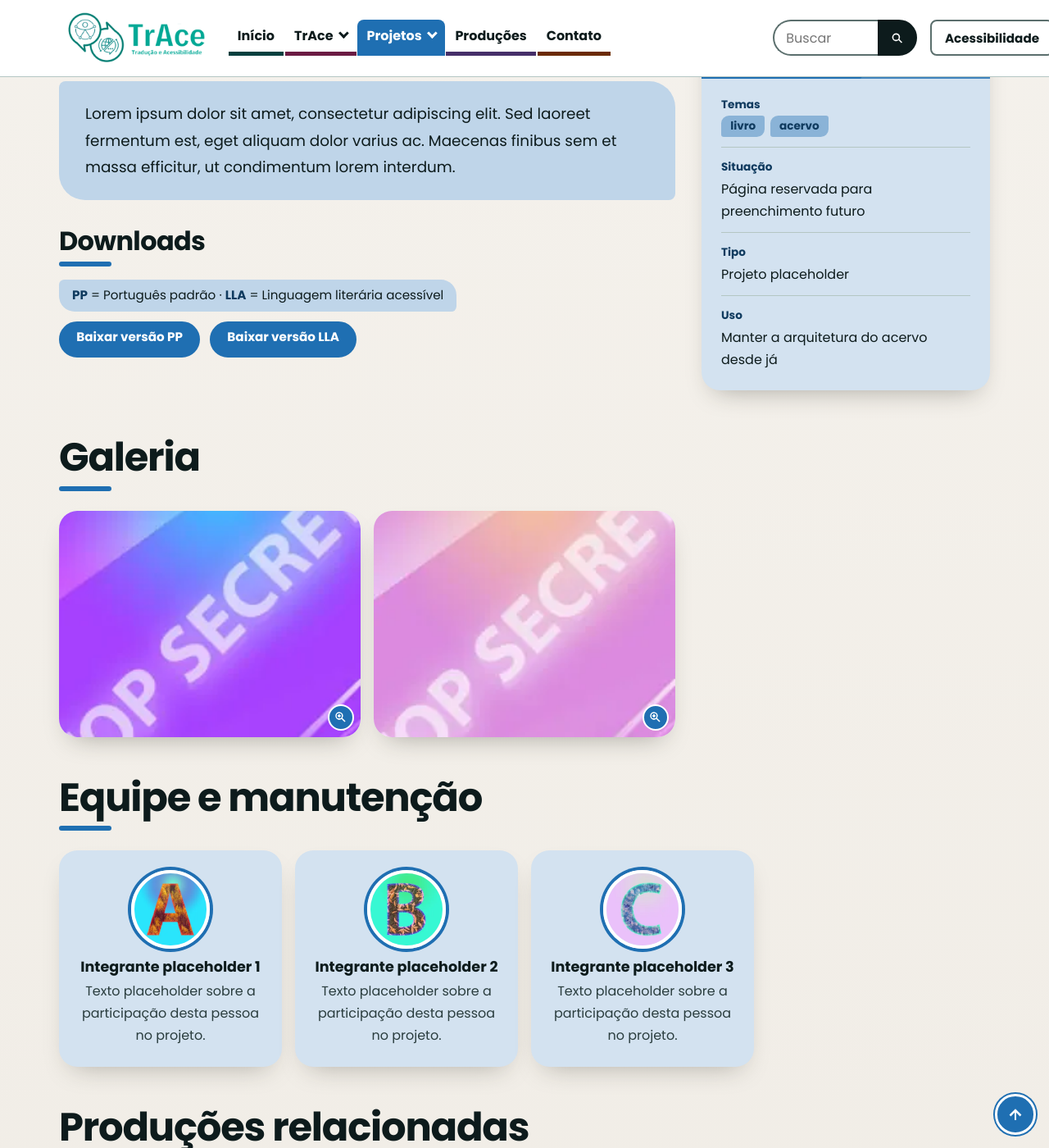
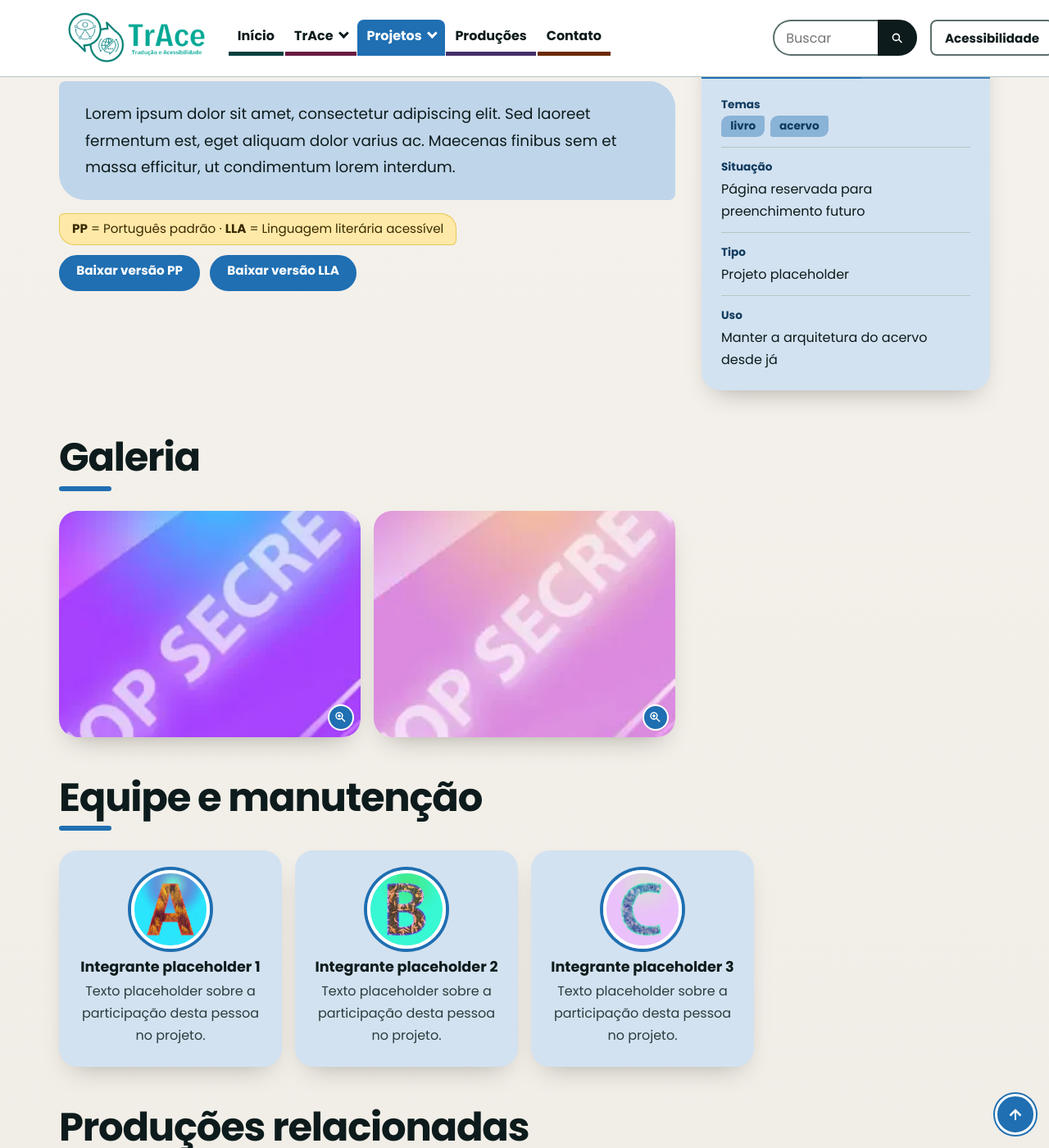
Before and after one commit to Niuuzinho/site-trace-teste, a Jekyll site: the page built from _projetos/livro-2.md, in a window 1280 px wide and 1400 px high, scrolled down 823 px. Shown: the whole window at 82% size. Built offline with Jekyll 4.4.1, drawn with Linux system fonts in a browser that asks for light colours.

Commit message:
Projeto: downloads logo abaixo do resumo, aviso em amarelo, sem título de seção
Co-Authored-By: Claude Sonnet 5.5 <noreply@anthropic.com>
Claude-Session: https://claude.ai/code/session_01AbHHXVauvBZ2sfPmWDepMS

```diff
--- a/_layouts/projeto.html
+++ b/_layouts/projeto.html
@@ -33,8 +33,7 @@ layout: default
         </div>
       </section>
       {%- if page.downloads and page.downloads.size > 0 %}
-      <section class="proj-downloads" aria-labelledby="h-downloads">
-        <h2 id="h-downloads">Downloads</h2>
+      <section class="proj-downloads" aria-label="Downloads">
         <p class="down-aviso">{% for d in page.downloads %}{% if d.sigla %}<strong>{{ d.sigla }}</strong> = {{ d.rotulo }}{% else %}{{ d.rotulo }}{% endif %}{% unless forloop.last %} · {% endunless %}{% endfor %}</p>
         <ul class="downloads">
           {%- for d in page.downloads %}
--- a/assets/css/main.css
+++ b/assets/css/main.css
@@ -1530,3 +1530,11 @@ html[data-contraste="alto"] .down-aviso { background: var(--papel); border: 2px
 .proj-pagina .downloads li { display: block; padding: 0; background: none; box-shadow: none; border: 0; border-radius: 0; text-align: left; }
 .botao-down { min-height: 2.75rem; padding: 0.5rem 1.2rem; font-size: 0.95rem; }
 html[data-contraste="alto"] .proj-pagina .downloads li { background: none; border: 0; }
+
+/* Downloads logo abaixo do resumo; aviso em amarelo */
+.proj-downloads { margin-top: calc(var(--e5) * -1); }
+.proj-pagina .down-aviso { background: #ffe9a8; color: #3a2b00; box-shadow: inset 0 0 0 1px #e8c85a; }
+.proj-pagina .down-aviso strong { color: #3a2b00; }
+html[data-contraste="alto"] .proj-pagina .down-aviso { background: var(--papel); color: var(--tinta); border: 2px solid var(--tinta); box-shadow: none; }
+html[data-contraste="alto"] .proj-pagina .down-aviso strong { color: var(--tinta); }
+.proj-downloads { margin-top: calc((var(--e6) - var(--e4)) * -1); }
```
Also changed, not shown: CLAUDE.md (+1 -1 lines).
